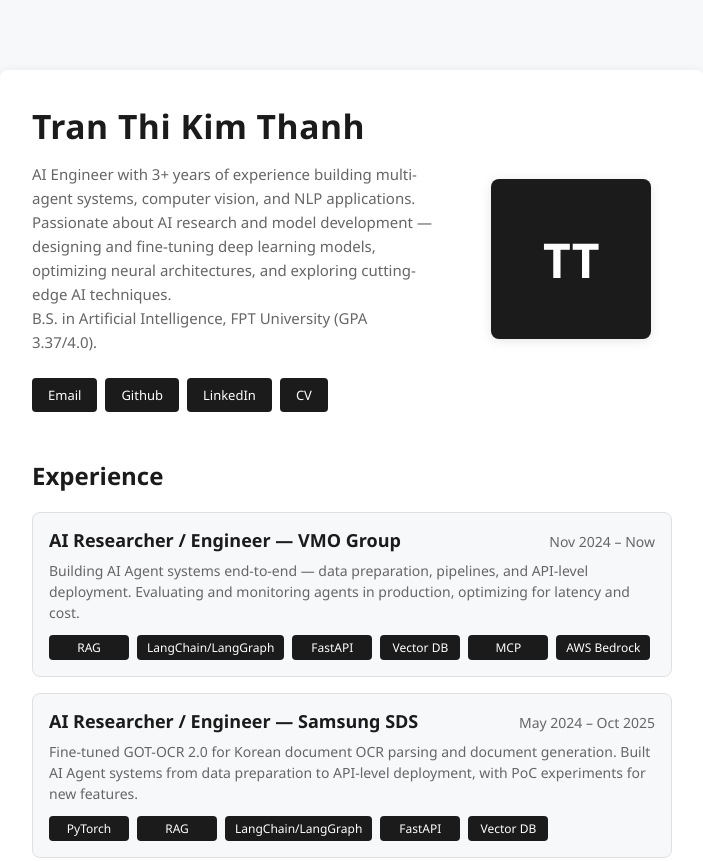
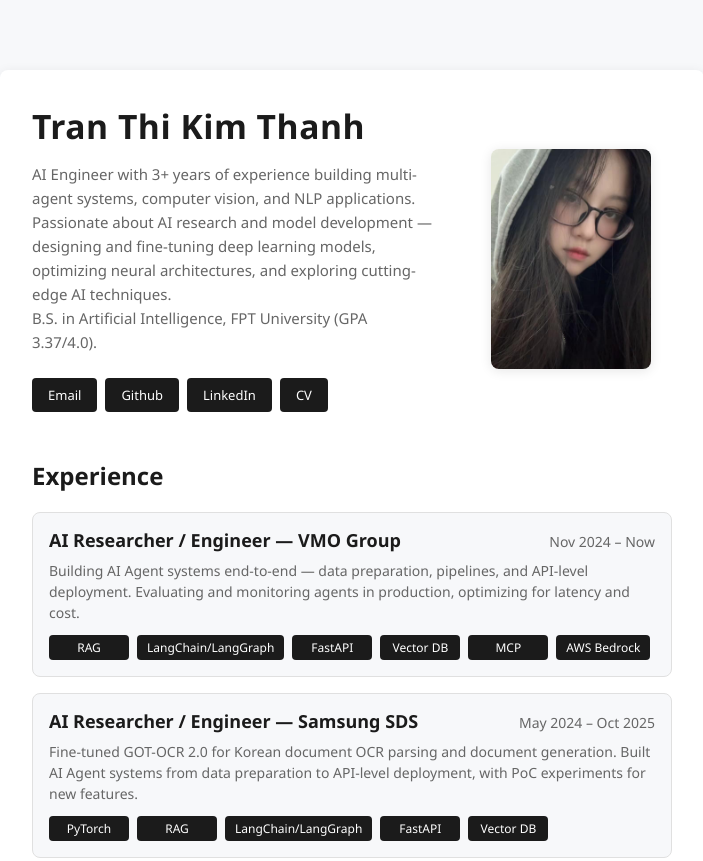
Before and after one commit to thanhtran134/profile_thanhttk, a plain HTML site: page index.html in a window 1280 px wide. Shown: the top 861 px of the page, without its empty margins (288-991 px from the left). Drawn offline with Linux system fonts and the light colour scheme.

Commit message:
Add profile photo as avatar
Replace the initials placeholder with assets/avatar.jpg, matching the
reference site's portrait crop (160x220, object-fit cover).

Co-Authored-By: Claude Fable 5 <noreply@anthropic.com>

```diff
--- a/index.html
+++ b/index.html
@@ -46,16 +46,10 @@
 
     .avatar {
       width: 160px;
-      height: 160px;
+      height: 220px;
+      object-fit: cover;
       border-radius: 8px;
       box-shadow: 0 2px 12px rgba(0, 0, 0, 0.1);
-      background: #1b1b1b;
-      color: #fff;
-      display: flex;
-      align-items: center;
-      justify-content: center;
-      font-size: 3rem;
-      font-weight: 600;
     }
 
     h1 {
@@ -271,7 +265,6 @@
         width: 120px;
         height: 120px;
         border-radius: 12px;
-        font-size: 2.25rem;
       }
 
       h1 {
@@ -340,7 +333,7 @@
         </div>
       </div>
       <div class="profile-avatar">
-        <div class="avatar">TT</div>
+        <img src="assets/avatar.jpg" alt="Tran Thi Kim Thanh" class="avatar" />
       </div>
     </div>
 
```
Also changed, not shown: assets/avatar.jpg (added).
